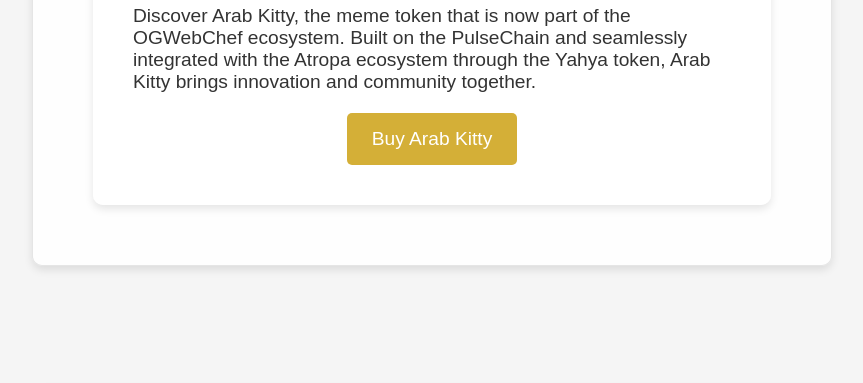
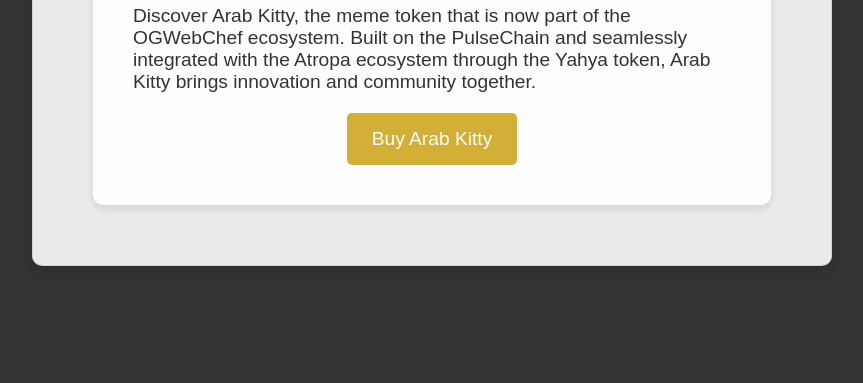
Before and after one commit to PulseNauts/arabkitty, a plain HTML site: page index.html in a window 1280 px wide. Shown: the part 251-634 px from the top of the page, without its empty margins (208-1071 px from the left). Drawn offline with Linux system fonts and the light colour scheme.

Commit message:
arabkitty

```diff
--- a/style.css
+++ b/style.css
@@ -12,7 +12,7 @@
   align-items: center;
   justify-content: flex-start;
   padding: 20px;
-  background: #f5f5f5;
+  background: #333;
 }
 
 html, body {
```
